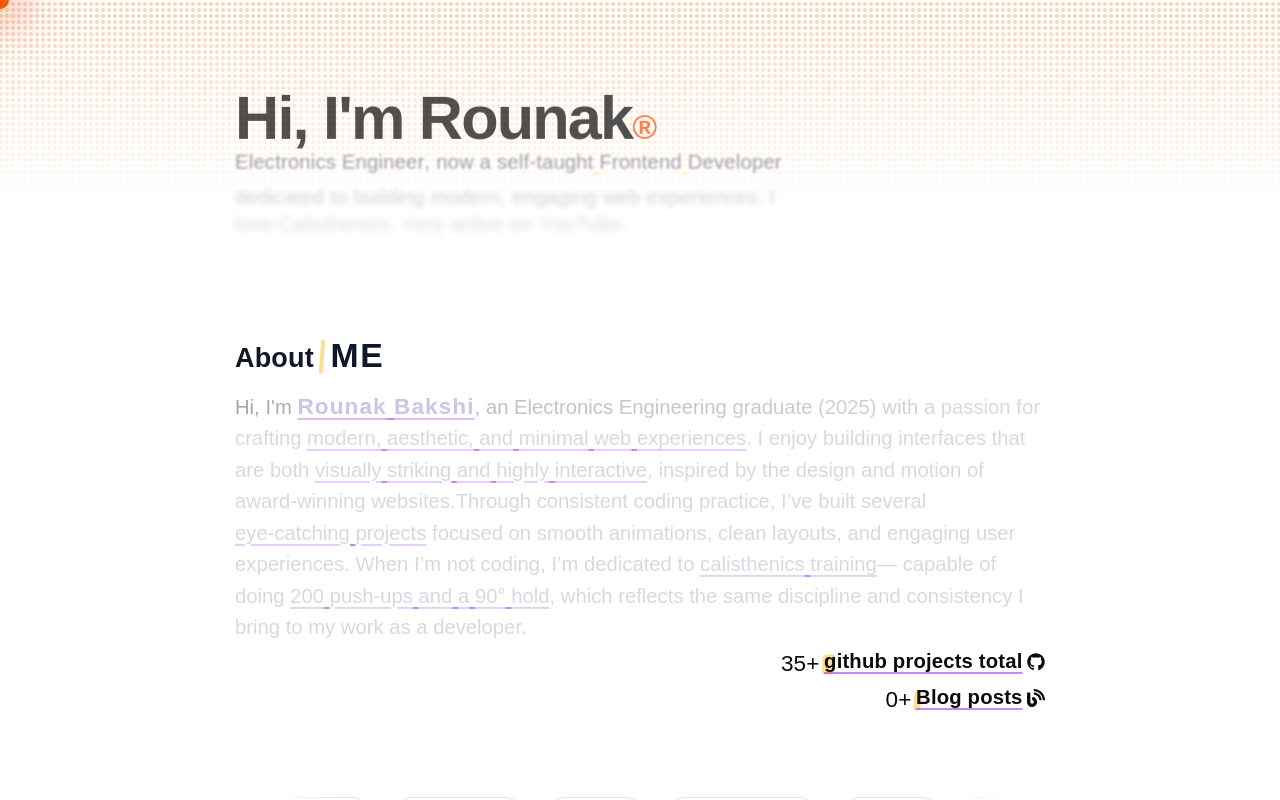
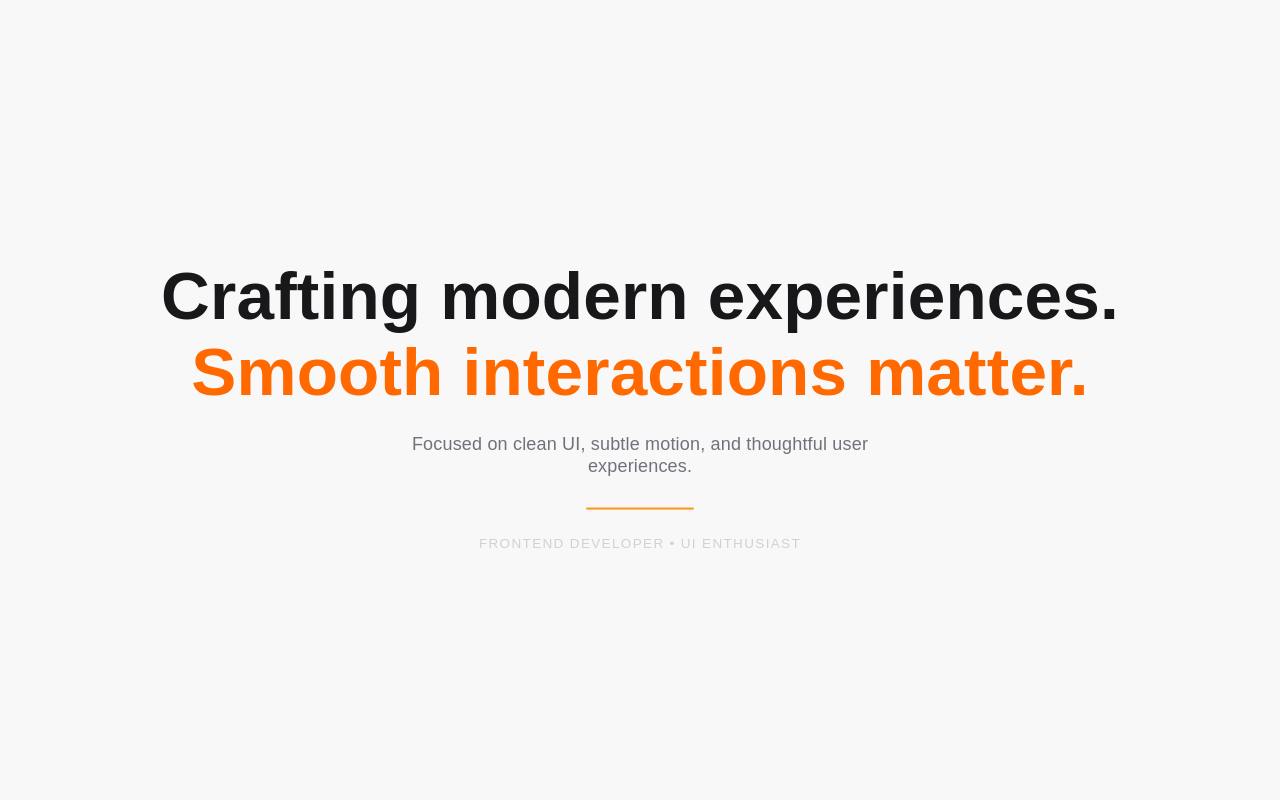
Before and after one commit to rou-nak-cloud/Dev.Portfolios, a React (Vite) app in the folder Portfolio_v3.1/: page / in a window 1280 px wide. Shown: the top 800 px of the page. Built offline with nearby package versions, Linux system fonts and the light colour scheme; grey boxes are pictures that could not be loaded; a web font is replaced by a local one.

Commit message:
Loader reDesign with elements added

```diff
--- a/Portfolio_v3.1/src/App.jsx
+++ b/Portfolio_v3.1/src/App.jsx
@@ -44,19 +44,19 @@ export default function App() {
     <>
       <Cursor />
 
-      {/* ✅ LOADER */}
+      {/* LOADER */}
       {loading && (
         <Loader
           onComplete={() => {
             setLoading(false);
 
-            // ✅ START Lenis after loader
+            // START Lenis after loader
             if (window.lenis) window.lenis.start();
           }}
         />
       )}
 
-      {/* ✅ MAIN CONTENT */}
+      {/* MAIN CONTENT */}
       {!loading && (
         <>
           <Navbar className="nav" />
--- a/Portfolio_v3.1/src/utilities/Loader.jsx
+++ b/Portfolio_v3.1/src/utilities/Loader.jsx
@@ -5,7 +5,7 @@ export default function Loader({ onComplete }) {
   const [counter, setCounter] = useState(0);
   const barRef = useRef(null);
 
-  // ✅ LOCK SCROLL DURING LOADER
+  //  LOCK SCROLL DURING LOADER
   useEffect(() => {
     document.body.style.overflow = "hidden";
 
@@ -14,7 +14,7 @@ export default function Loader({ onComplete }) {
     };
   }, []);
 
-  // ✅ REVEAL ANIMATION
+  //  REVEAL ANIMATION
   const reveal = () => {
     const tl = gsap.timeline({
       onComplete: onComplete,
@@ -32,7 +32,7 @@ export default function Loader({ onComplete }) {
       .to(".loader-text", {
         display: "none",
       })
-      // ✅ FIXED (no width overflow)
+      //  FIXED (no width overflow)
       .to(".loader-content", {
         scaleX: 1,
         duration: 0.8,
@@ -41,13 +41,13 @@ export default function Loader({ onComplete }) {
       .to(".reveal-line", {
         opacity: 1,
         y: 0,
-        stagger: 0.15,
-        duration: 0.6,
+        stagger: 0.25,
+        duration: 0.8,
         ease: "power3.out",
       });
   };
 
-  // ✅ COUNTER
+  // COUNTER
   useEffect(() => {
     const interval = setInterval(() => {
       setCounter((prev) => {
@@ -62,7 +62,7 @@ export default function Loader({ onComplete }) {
     return () => clearInterval(interval);
   });
 
-  // ✅ SYNC BAR WITH COUNTER
+  //  SYNC BAR WITH COUNTER
   useEffect(() => {
     gsap.to(barRef.current, {
       scaleX: counter / 100,
@@ -72,9 +72,17 @@ export default function Loader({ onComplete }) {
   }, [counter]);
 
   return (
-    <div className="fixed inset-0 z-9999 bg-black flex items-center justify-center overflow-hidden">
-      {/* STATIC LINE */}
-      <div className="absolute w-full h-px bg-white/20 top-1/2 left-0 -translate-y-1/2" />
+    <div className="fixed inset-0 z-9999 bg-[#f8f8f8] flex items-center justify-center overflow-hidden">
+      {/* TOP NAME BAR */}
+      <div className="absolute top-10 left-1/2 -translate-x-1/2 text-center">
+        <p className="text-sm tracking-[0.2em] text-orange-500 font-cabinet">
+          ROUNAK BAKSHI
+        </p>
+        <div className="w-20 h-px bg-orange-400/50 mx-auto mt-2"></div>
+      </div>
+
+      {/*  STATIC LINE */}
+      <div className="absolute w-full h-px bg-orange-200 top-1/2 left-0 -translate-y-1/2" />
 
       {/* PROGRESS LINE */}
       <div
@@ -82,19 +90,38 @@ export default function Loader({ onComplete }) {
         className="absolute left-0 top-1/2 h-0.5 bg-orange-500 origin-left scale-x-0 w-full"
       />
 
-      {/* COUNTER */}
-      <h1 className="loader-text absolute text-white text-6xl md:text-8xl font-bold">
+      {/*  COUNTER */}
+      <h1 className="loader-text absolute text-orange-500 text-6xl md:text-8xl font-bold tracking-tight">
         {counter}%
       </h1>
 
-      {/* REVEAL CONTENT */}
-      <div className="loader-content absolute inset-0 bg-black flex flex-col items-center justify-center text-white scale-x-0 origin-left">
-        <p className="reveal-line opacity-0 translate-y-6 text-4xl md:text-6xl font-semibold text-white text-center">
+      {/*  SMALL STATUS TEXT */}
+      <p className="loader-text font-cabinet absolute top-[60%] text-sm text-zinc-500 tracking-wide">
+        Loading Portfolio...
+      </p>
+
+      {/*  REVEAL CONTENT */}
+      <div className="loader-content absolute inset-0 bg-[#f8f8f8] flex flex-col items-center justify-center scale-x-0 origin-left">
+        {/* MAIN TEXT */}
+        <p className="reveal-line opacity-0 translate-y-6 text-4xl md:text-6xl font-semibold text-zinc-900 text-center">
           Crafting modern experiences.
         </p>
 
-        <p className="reveal-line opacity-0 translate-y-6 text-4xl md:text-6xl font-semibold text-orange-400 text-center mt-2">
+        <p className="reveal-line opacity-0 translate-y-6 text-4xl md:text-6xl font-semibold text-orange-500 text-center mt-2">
           Smooth interactions matter.
+        </p>
+
+        {/*  SUB TEXT (NEW) */}
+        <p className="reveal-line opacity-0 translate-y-6 text-sm md:text-base text-zinc-500 text-center mt-6 max-w-md leading-tight font-melodrama">
+          Focused on clean UI, subtle motion, and thoughtful user experiences.
+        </p>
+
+        {/*  DECORATIVE LINE */}
+        <div className="reveal-line opacity-0 translate-y-6 w-24 h-0.5 bg-orange-400 mt-6 rounded-full"></div>
+
+        {/*  FOOT TEXT */}
+        <p className="reveal-line opacity-0 font-cabinet translate-y-6 text-xs tracking-widest text-zinc-400 mt-3">
+          FRONTEND DEVELOPER • UI ENTHUSIAST
         </p>
       </div>
     </div>
```
